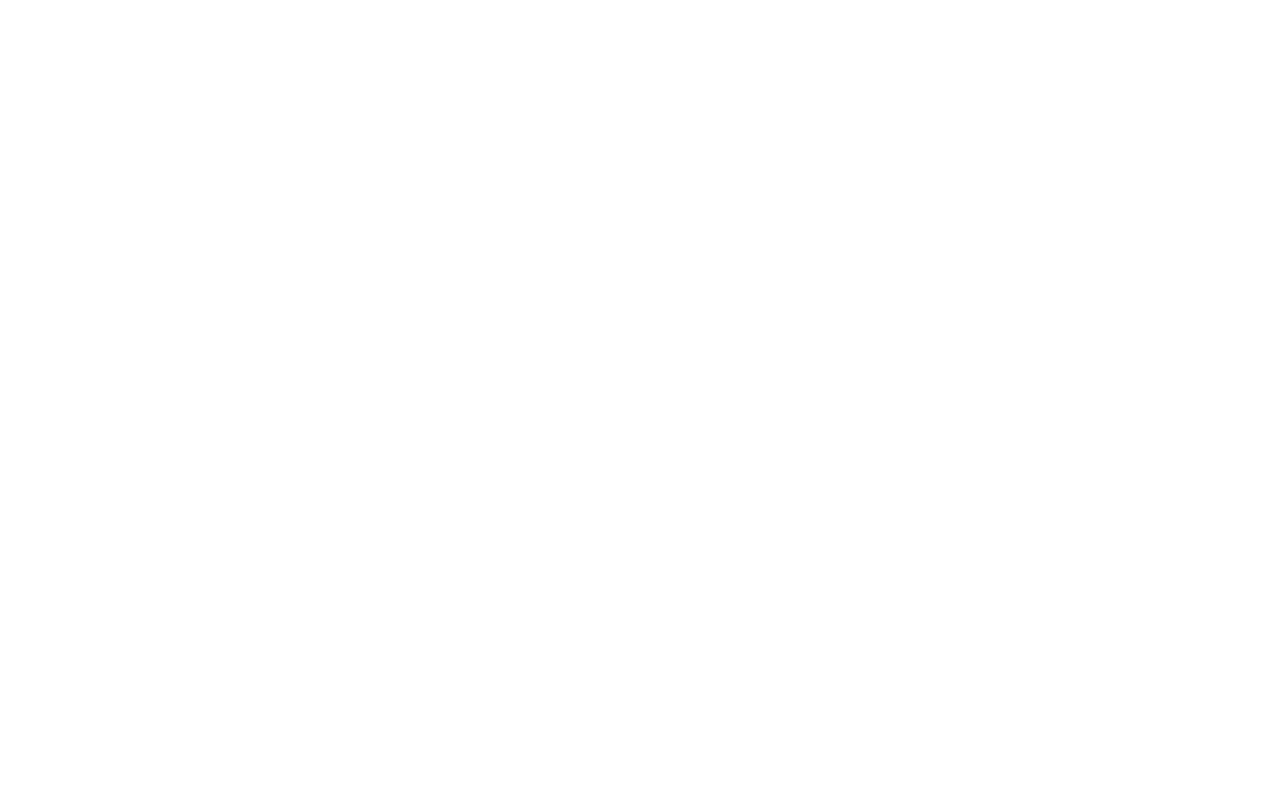
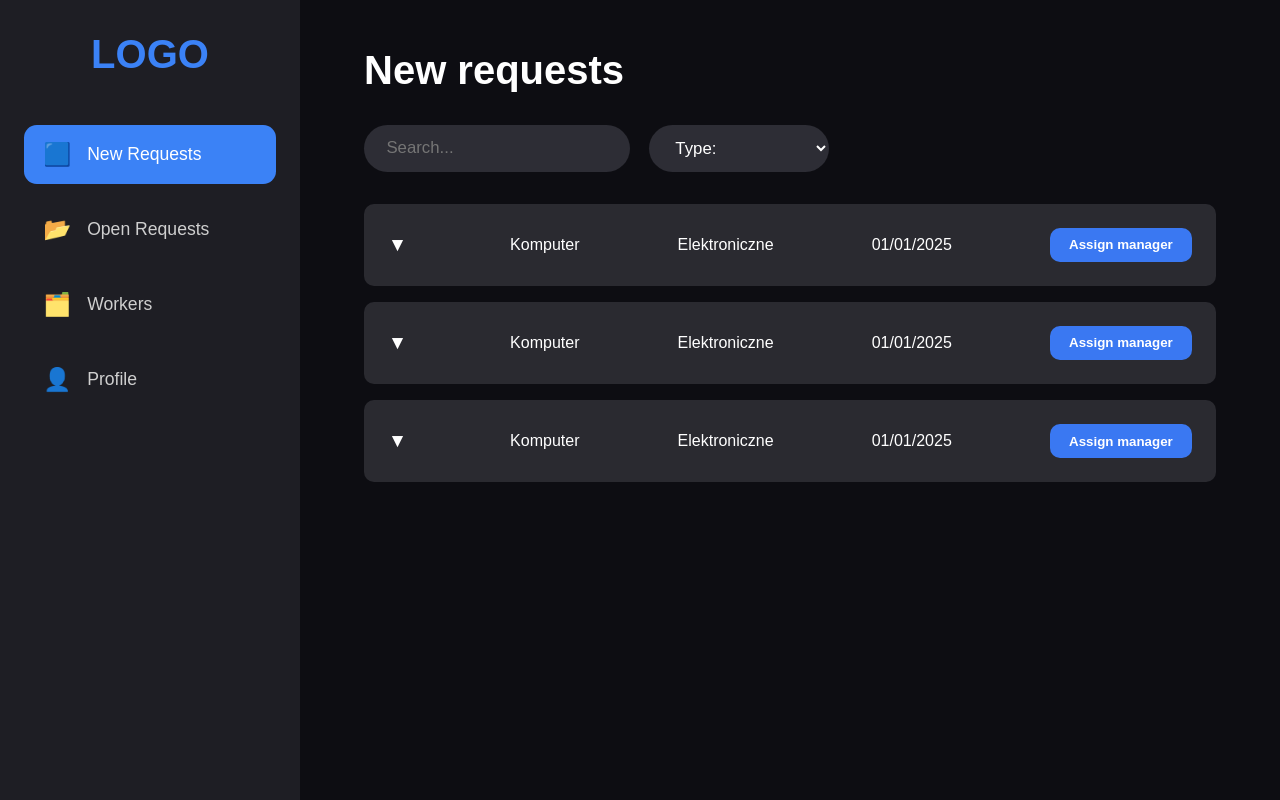
Before and after one commit to Muffiko/WebDBApp, a React (Vite) app in the folder repairmanagementsystem.client/RepairManagementSystem/: page /new-requests in a window 1280 px wide. Before the commit this address had no page. Built offline with nearby package versions, Linux system fonts and the light colour scheme.

Commit message:
add NewRequestsPage and fix FilterBar

```diff
--- a/repairmanagementsystem.client/RepairManagementSystem/src/App.jsx
+++ b/repairmanagementsystem.client/RepairManagementSystem/src/App.jsx
@@ -9,6 +9,7 @@ import ChangePasswordPage from "./pages/ChangePasswordPage";
 import EditPersonalInfoPage from "./pages/EditPersonalInfoPage";
 import ChangeAddressPage from "./pages/ChangeAddressPage";
 import MyRepairObjectsPage from "./pages/MyRepairObjectsPage";
+import NewRequestsPage from "./pages/NewRequestsPage";
 
 function App() {
   return (
@@ -23,6 +24,7 @@ function App() {
         <Route path="/profile/edit-info" element={<EditPersonalInfoPage />} />
         <Route path="/profile/change-address" element={<ChangeAddressPage />} />
         <Route path="/objects" element={<MyRepairObjectsPage />} />
+        <Route path="/new-requests" element={<NewRequestsPage />} />
       </Routes>
     </Router>
   );
--- a/repairmanagementsystem.client/RepairManagementSystem/src/components/FilterBar.jsx
+++ b/repairmanagementsystem.client/RepairManagementSystem/src/components/FilterBar.jsx
@@ -28,9 +28,11 @@ const FilterBar = ({ filters, setFilters, selects = [], onCreate, createLabel =
         ))}
       </div>
 
-      <button className="create-button" onClick={onCreate}>
-        {createLabel}
-      </button>
+      {createLabel !== null && (
+        <button className="create-button" onClick={onCreate}>
+          {createLabel}
+        </button>
+      )}
     </div>
   );
 };
--- /dev/null
+++ b/repairmanagementsystem.client/RepairManagementSystem/src/pages/NewRequestsPage.jsx
@@ -0,0 +1,167 @@
+import React, { useState } from "react";
+import Sidebar from "../components/Sidebar";
+import FilterBar from "../components/FilterBar";
+import "./styles/NewRequestsPage.css";
+
+const managerMenuItems = [
+  { path: "/new-requests", label: "New Requests", icon: "🟦" },
+  { path: "/open-requests", label: "Open Requests", icon: "📂" },
+  { path: "/workers", label: "Workers", icon: "🗂️" },
+  { path: "/profile", label: "Profile", icon: "👤" }
+];
+
+const dummyManagers = ["Kamil Kowalski", "Marcin Nowak", "Anna Wiśniewska"];
+const currentUser = "Kamil Kowalski";
+
+const initialRequests = [
+  {
+    id: 1,
+    name: "Komputer",
+    type: "Elektroniczne",
+    created: "01/01/2025",
+    description: "Lorem Ipsum is simply dummy text of the printing and typesetting industry.",
+    manager: null
+  },
+  {
+    id: 2,
+    name: "Komputer",
+    type: "Elektroniczne",
+    created: "01/01/2025",
+    description: "Lorem Ipsum is simply dummy text of the printing and typesetting industry.",
+    manager: null
+  },
+  {
+    id: 3,
+    name: "Komputer",
+    type: "Elektroniczne",
+    created: "01/01/2025",
+    description: "Lorem Ipsum is simply dummy text of the printing and typesetting industry.",
+    manager: null
+  }
+];
+
+const NewRequestsPage = () => {
+  const [filters, setFilters] = useState({ name: "", type: "" });
+  const [expandedId, setExpandedId] = useState(null);
+  const [editingId, setEditingId] = useState(null);
+  const [managerInput, setManagerInput] = useState("");
+  const [error, setError] = useState("");
+  const [requests, setRequests] = useState(initialRequests);
+
+  const toggleExpand = (id) => {
+    setExpandedId(prev => (prev === id ? null : id));
+  };
+
+  const filtered = requests.filter(
+    (r) =>
+      r.name.toLowerCase().includes(filters.name.toLowerCase()) &&
+      (filters.type === "" || r.type === filters.type)
+  );
+
+  const handleAssign = (id) => {
+    const trimmed = managerInput.trim();
+    if (!dummyManagers.includes(trimmed)) {
+      setError("Manager does not exist.");
+      return;
+    }
+
+    setRequests(prev => prev.filter(r => r.id !== id));
+    setEditingId(null);
+    setError("");
+  };
+
+  const handleAssignToMe = (id) => {
+    setRequests(prev => prev.filter(r => r.id !== id));
+    setEditingId(null);
+    setError("");
+  };
+
+  return (
+    <div className="requests-container">
+      <Sidebar menuItems={managerMenuItems} />
+      <div className="requests-page">
+        <h1 className="requests-title">New requests</h1>
+
+        <FilterBar
+          filters={filters}
+          setFilters={setFilters}
+          createLabel={null}
+          selects={[
+            {
+              key: "type",
+              label: "Type:",
+              options: ["Elektroniczne", "AGD", "Inne"]
+            }
+          ]}
+        />
+
+        <div className="request-list">
+          {filtered.map((req) => (
+            <div
+              key={req.id}
+              className={`request-card-wide ${expandedId === req.id ? "expanded" : ""}`}
+              onClick={() => toggleExpand(req.id)}
+            >
+              <div className="req-wide-info">
+                <span className="arrow">{expandedId === req.id ? "▲" : "▼"}</span>
+                <span>{req.name}</span>
+                <span>{req.type}</span>
+                <span>{req.created}</span>
+
+                {editingId === req.id ? (
+                  <div className="assign-edit" onClick={(e) => e.stopPropagation()}>
+                    <div className="assign-edit-top">
+                      <input
+                        placeholder="Search manager..."
+                        value={managerInput}
+                        onChange={(e) => setManagerInput(e.target.value)}
+                      />
+                      <button className="confirm" onClick={(e) => {
+                        e.stopPropagation();
+                        handleAssign(req.id);
+                      }}>✔</button>
+                      <button className="cancel" onClick={(e) => {
+                        e.stopPropagation();
+                        setEditingId(null);
+                        setError("");
+                      }}>✖</button>
+                    </div>
+                    <button
+                      className="assign-to-me"
+                      onClick={(e) => {
+                        e.stopPropagation();
+                        handleAssignToMe(req.id);
+                      }}
+                    >
+                      Assign to me
+                    </button>
+                    {error && <div style={{ color: "red", fontSize: "0.85rem" }}>{error}</div>}
+                  </div>
+                ) : (
+                  <button
+                    className="assign-button"
+                    onClick={(e) => {
+                      e.stopPropagation();
+                      setEditingId(req.id);
+                      setManagerInput("");
+                      setError("");
+                    }}
+                  >
+                    Assign manager
+                  </button>
+                )}
+              </div>
+
+              <div className="request-details">
+                <strong>Description:</strong>
+                <p>{req.description}</p>
+              </div>
+            </div>
+          ))}
+        </div>
+      </div>
+    </div>
+  );
+};
+
+export default NewRequestsPage;
--- /dev/null
+++ b/repairmanagementsystem.client/RepairManagementSystem/src/pages/styles/NewRequestsPage.css
@@ -0,0 +1,117 @@
+.request-list {
+    width: 100%;
+    max-width: 1400px;
+    margin: 0 auto;
+    display: flex;
+    flex-direction: column;
+    gap: 1rem;
+  }
+
+  .request-card-wide {
+    background-color: #2a2a30;
+    border-radius: 10px;
+    padding: 1.5rem;
+    transition: all 0.3s ease-in-out;
+    width: 100%;
+    max-width: 1400px;
+    cursor: pointer;
+    overflow: hidden;
+    display: flex;
+    flex-direction: column;
+  }
+
+  .req-wide-info {
+    display: flex;
+    justify-content: space-between;
+    align-items: center;
+    gap: 2rem;
+    flex-wrap: wrap;
+  }
+
+  .arrow {
+    width: 1.5rem;
+    font-size: 1.2rem;
+  }
+
+  .assign-button {
+    background-color: #3a78f2;
+    border: none;
+    color: white;
+    padding: 0.6rem 1.2rem;
+    border-radius: 10px;
+    cursor: pointer;
+    font-weight: bold;
+    white-space: nowrap;
+  }
+
+  .request-details {
+    visibility: hidden;
+    opacity: 0;
+    height: 0;
+    transition: all 0.3s ease;
+    margin-top: 0;
+    overflow: hidden;
+  }
+
+  .request-card-wide.expanded .request-details {
+    visibility: visible;
+    opacity: 1;
+    height: auto;
+    margin-top: 1rem;
+  }
+
+  .assign-edit {
+    display: flex;
+    flex-direction: column;
+    align-items: flex-end;
+    gap: 0.5rem;
+    min-width: 240px;
+  }
+
+  .assign-edit-top {
+    display: flex;
+    align-items: center;
+    gap: 0.5rem;
+    width: 100%;
+  }
+
+  .assign-edit input {
+    background-color: #2a2a30;
+    color: white;
+    border: none;
+    padding: 0.4rem 0.8rem;
+    border-radius: 10px;
+    outline: none;
+    flex-grow: 1;
+    width: 160px;
+  }
+
+  .confirm,
+  .cancel {
+    border: none;
+    padding: 0.4rem 0.6rem;
+    font-size: 1rem;
+    border-radius: 6px;
+    cursor: pointer;
+  }
+
+  .confirm {
+    background-color: #4caf50;
+    color: white;
+  }
+
+  .cancel {
+    background-color: #f44336;
+    color: white;
+  }
+
+  .assign-to-me {
+    background: none;
+    border: none;
+    color: #4a90e2;
+    cursor: pointer;
+    font-size: 0.9rem;
+    text-decoration: underline;
+    padding: 0;
+    align-self: flex-start;
+  }
```
